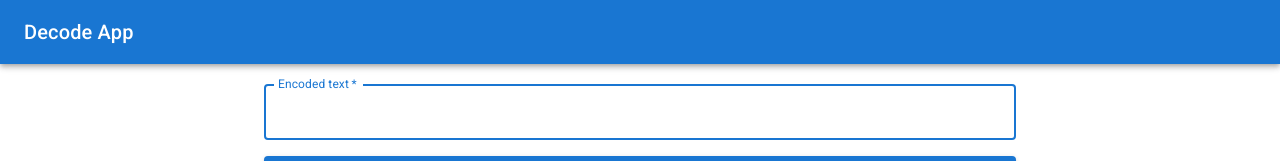
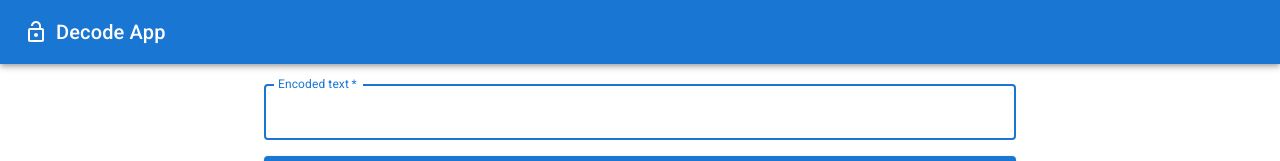
Before and after one commit to MiguelBarcelo/decode, a React (Vite) app: page / in a window 1280 px wide. Shown: the top 161 px of the page. Built offline with nearby package versions, Linux system fonts and the light colour scheme.

Commit message:
feat: Add logo

```diff
--- a/src/components/Header.jsx
+++ b/src/components/Header.jsx
@@ -1,11 +1,13 @@
 import AppBar from '@mui/material/AppBar';
 import Toolbar from '@mui/material/Toolbar';
 import Typography from '@mui/material/Typography';
+import LockOpenIcon from '@mui/icons-material/LockOpen';
 
 export default function Header() {
   return (
     <AppBar position='static' sx={{ marginBottom: '20px' }}>
       <Toolbar>
+        <LockOpenIcon sx={{ mr: 1 }} />
         <Typography variant='h6' component="div" sx={{ flexGrow: 1 }}>
           Decode App
         </Typography>
```
